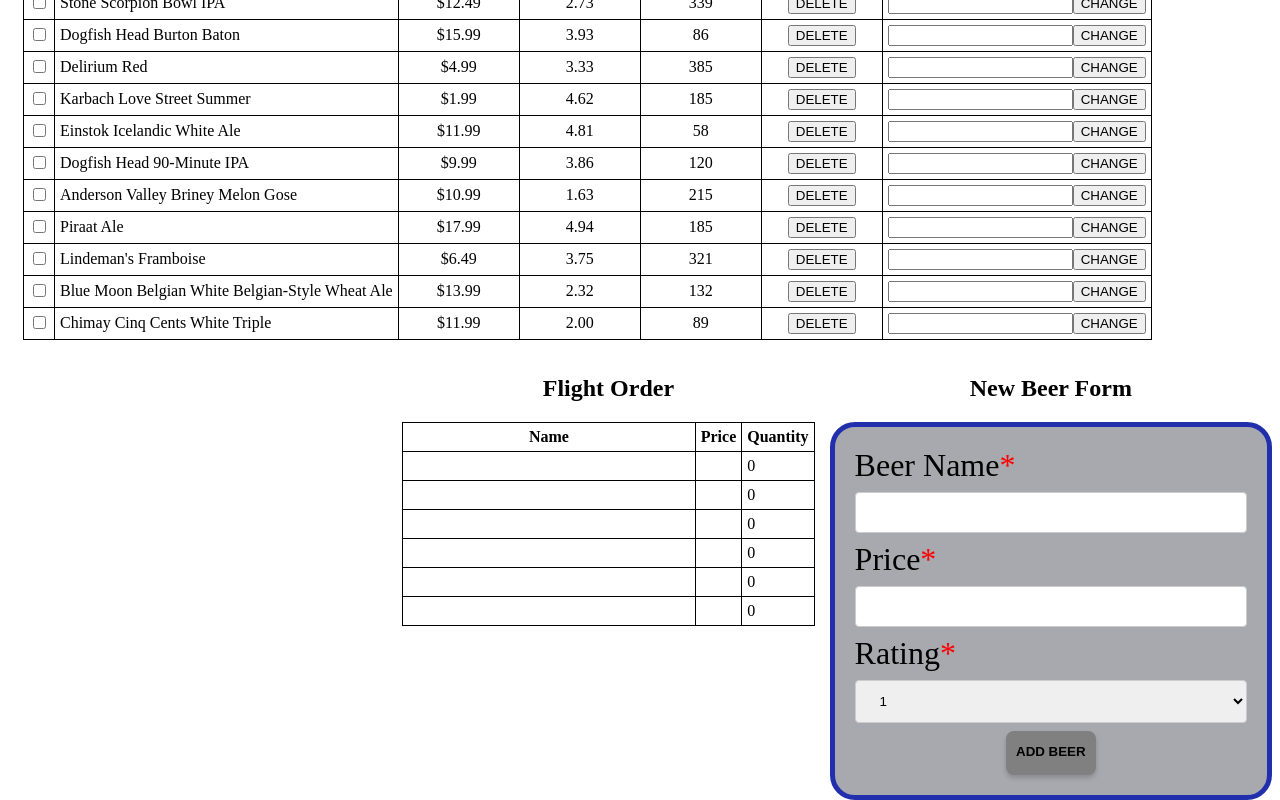
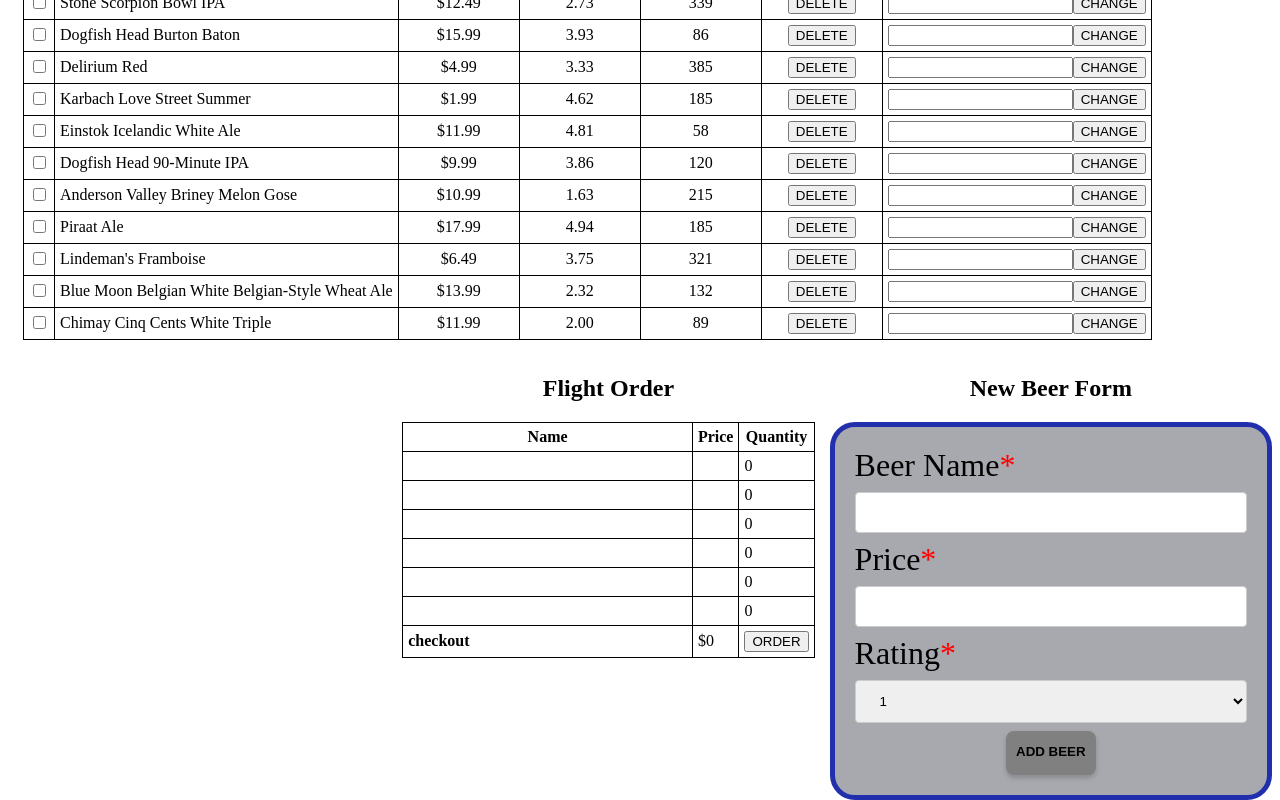
Before and after one commit to jjwebdev1865/ReactPersonalProject_BartenderApp, a React (Create React App) app: page / in a window 1280 px wide. Shown: the part 4093-4893 px from the top of the page. Built offline with nearby package versions, Linux system fonts and the light colour scheme.

Commit message:
checkout price

```diff
--- a/src/components/FlightTable.js
+++ b/src/components/FlightTable.js
@@ -26,6 +26,14 @@
                                 </tr>
                             )
                         })}
+                        <tr>
+                            <td><strong>checkout</strong></td>
+                            {/* <td>${this.state.checkoutPrice}</td> */}
+                            <td>${this.props.checkoutPrice}</td>
+                            <td>
+                                <input type="button" value="ORDER" />
+                            </td>
+                        </tr>
                     </tbody>
                 </table>
             </div>
--- a/src/components/bartender.js
+++ b/src/components/bartender.js
@@ -36,6 +36,7 @@
                this.flight_object,
             ],
             newBeerName: "",
+            checkoutPrice: 0,
             beers: [],
         }
     };
@@ -79,6 +80,7 @@
 
     handleFlightOrder = (beer) => (event) => {
         let current_flight = [...this.state.inflight];
+        let newSum = this.state.checkoutPrice;
         if (event.target.checked === true) {
             let empty_spot = [];
             for (let i = 0; i < current_flight.length; i++) {
@@ -89,15 +91,21 @@
             let temp_item = beer;
             temp_item['isPopulated'] = true;
             temp_item['quantity'] = 1;
+            let stringToNumConvert = temp_item.price.substring(1);
+            let stringToNumConvert2 = parseFloat(stringToNumConvert);
+            newSum = newSum + stringToNumConvert2;
             current_flight[empty_spot[0]] = temp_item;
         } else {
             for (let i = 0; i < current_flight.length; i++) {
                 if (current_flight[i].name === beer.name && current_flight[i].price === beer.price) {
+                    let stringToNumConvert = current_flight[i].price.substring(1);
+                    let stringToNumConvert2 = parseFloat(stringToNumConvert);
+                    newSum = newSum - stringToNumConvert2;
                     current_flight[i] = this.flight_object;
                 }
             }
         }
-        console.log(current_flight);
+        this.setState({checkoutPrice: newSum});
         this.setState({inflight: current_flight});
     }
 
@@ -147,6 +155,7 @@
     render() {
         const current_beer_list = this.state.beers;
         const flight_list = this.state.inflight;
+        const checkoutPrice = this.state.checkoutPrice;
         return (
             <div className='AppDiv'>
                 <h1>Hello, Bartender!</h1>
@@ -163,7 +172,7 @@
                     handleChange={this.changeHandler}
                     submitHandler={this.handleSubmit}
                 />
-                <FlightTable flightList={flight_list}/>
+                <FlightTable flightList={flight_list} checkoutPrice={checkoutPrice}/>
             </div>
         );
     }
```
